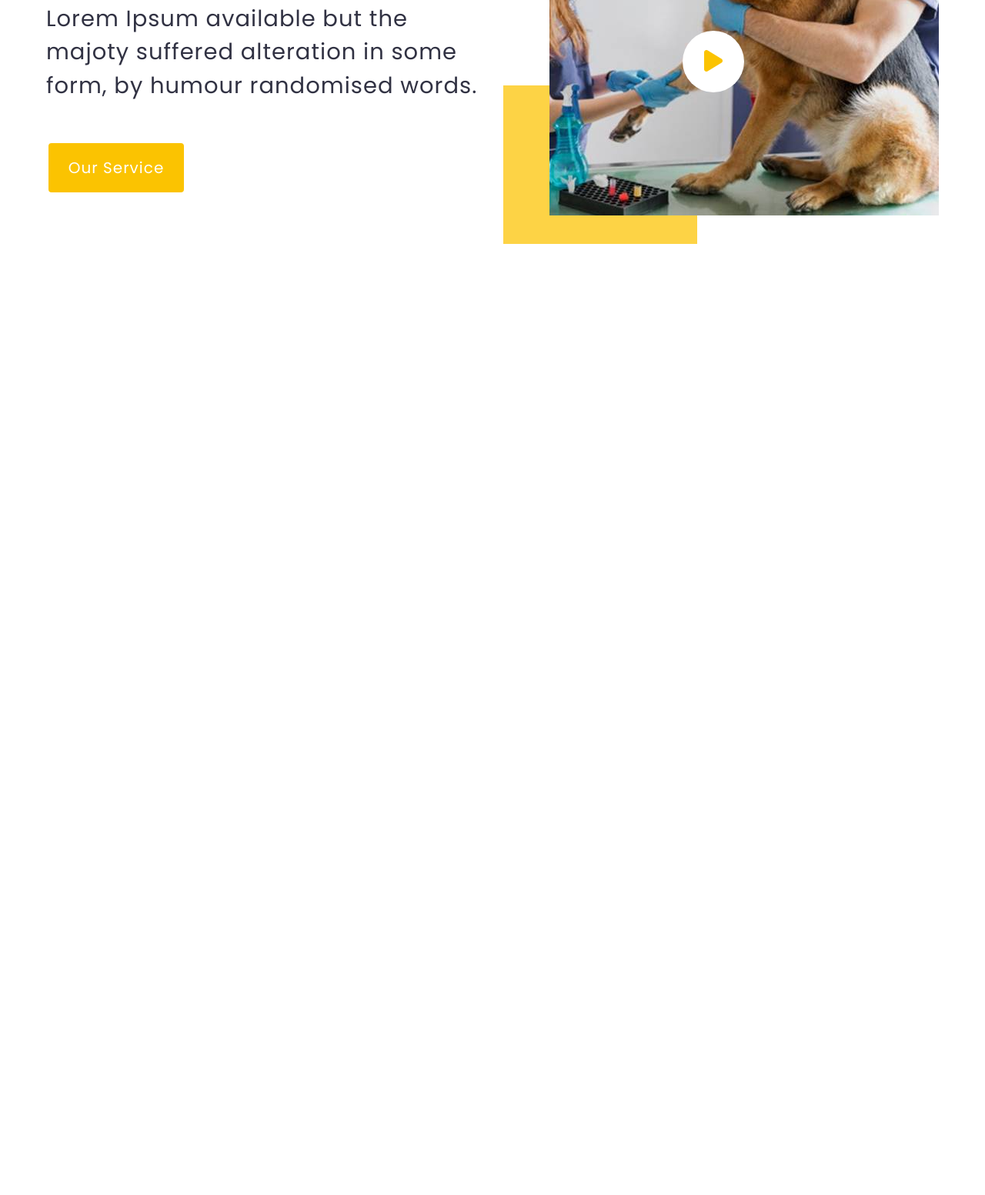
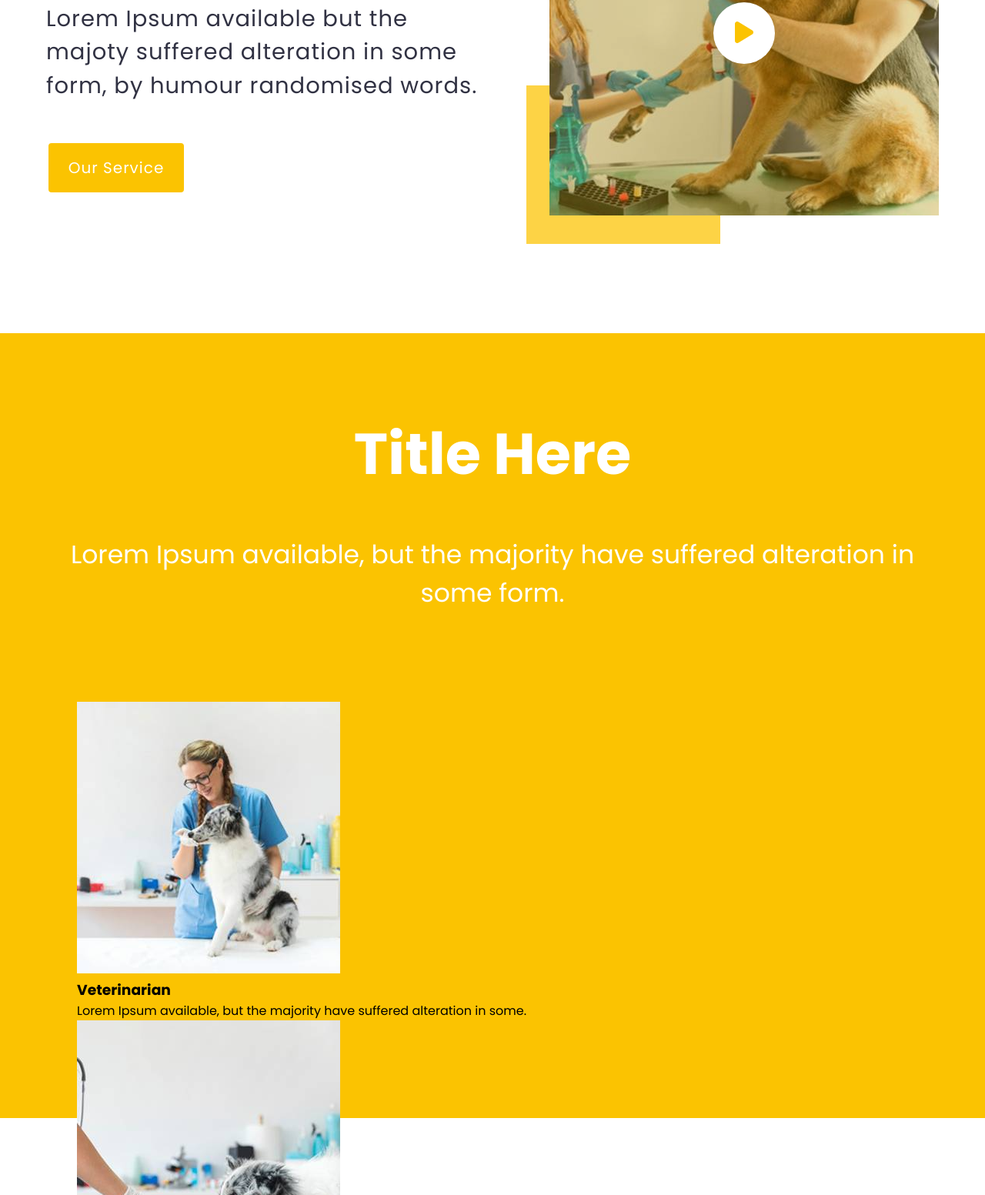
Before and after one commit to fernanda0829/site-veterinary-clinic, a plain HTML site: page index.html in a window 1280 px wide. Shown: the part 1247-2800 px from the top of the page at 77% size. Before the commit the page ends 1680 px from the top, so only its background shows below. Drawn offline with Linux system fonts and the light colour scheme.

Commit message:
Section 2 finalizada, iniciando estruturação da section "Service".

```diff
--- a/assets/reset.css
+++ b/assets/reset.css
@@ -22,6 +22,7 @@ li {
 a {
   text-decoration: none;
   cursor: pointer;
+  color: #000;
 }
 
 button {
--- a/assets/style.css
+++ b/assets/style.css
@@ -145,6 +145,7 @@
   height: 780px;
   padding: 140px 0;
   box-sizing: border-box;
+  background-color: #fff;
 }
 
 .content .content-description h2 {
@@ -180,6 +181,7 @@
 
 .content-video {
   position: relative;
+  margin-left: 90px;
 }
 
 .content .content-video .bg {
@@ -189,20 +191,19 @@
   position: absolute;
   z-index: 0;
   bottom: -30px;
-  left: 30px;
+  left: -30px;
 }
 
-/* .content .video-thumb .mask-thumb {
-  max-width: 506px;
-  margin-left: 90px;
-  position: relative;
+.content .video-thumb .mask-thumb {
+  width: 506px;
+  height: 480px;
+  position: absolute;
   z-index: 2;
-  color: rgba(217, 171, 0, 0.3);
-} */
+  background-color: rgba(217, 171, 0, 0.3);
+}
 
 .content .video-thumb {
   max-width: 506px;
-  margin-left: 90px;
   position: relative;
   z-index: 1;
 }
@@ -217,11 +218,47 @@
   align-items: center;
   position: absolute;
   z-index: 3;
-  top: calc(480px / 2);
-  right: calc(506px / 2);
+  top: 50%;
+  left: 50%;
+  transform: translate(-50%, -50%);
 }
 
 .content .circle-bg .video-icon-play {
   color: #fbc301;
   font-size: 32px;
 }
+
+#service .container-service {
+  width: 1160px;
+  padding: 100px 0;
+  box-sizing: border-box;
+}
+
+#service {
+  display: flex;
+  justify-content: center;
+  height: 1020px;
+
+  background-color: #fbc301;
+}
+
+#service .service-text {
+  text-align: center;
+  color: #fff;
+}
+
+#service .service-text h2 {
+  font-size: 75px;
+  font-weight: 700;
+  margin-bottom: 50px;
+}
+
+#service .service-text p {
+  font-size: 33px;
+  margin-bottom: 100px;
+}
+
+#service .service-box {
+  display: flex;
+  flex-direction: column;
+}
--- a/index.html
+++ b/index.html
@@ -16,7 +16,7 @@
       crossorigin="anonymous"
     ></script>
     <link rel="stylesheet" href="assets/style.css" />
-    <title>Clínica Veterinária</title>
+    <title>Veterinary Clinic</title>
   </head>
   <body>
     <header id="header">
@@ -89,6 +89,51 @@
           </div>
         </div>
       </section>
+      <section id="service">
+        <div class="container-service">
+          <div class="service-text">
+            <h2>Title Here</h2>
+            <p>
+              Lorem Ipsum available, but the majority have suffered alteration
+              in some form.
+            </p>
+          </div>
+          <div class="service-box">
+            <ul>
+              <li>
+                <a href=""
+                  ><img src="assets/jpg/service-img01.jpg" alt="" />
+                  <h3>Veterinarian</h3>
+                  <p>
+                    Lorem Ipsum available, but the majority have suffered
+                    alteration in some.
+                  </p></a
+                >
+              </li>
+              <li>
+                <a href=""
+                  ><img src="assets/jpg/service-img02.jpg" alt="" />
+                  <h3>Vaccination Care</h3>
+                  <p>
+                    Lorem Ipsum available, but the majority have suffered
+                    alteration in some.
+                  </p></a
+                >
+              </li>
+              <li>
+                <a href=""
+                  ><img src="assets/jpg/service-img03.jpg" alt="" />
+                  <h3>Dental Care</h3>
+                  <p>
+                    Lorem Ipsum available, but the majority have suffered
+                    alteration in some.
+                  </p></a
+                >
+              </li>
+            </ul>
+          </div>
+        </div>
+      </section>
     </main>
   </body>
 </html>
```
Also changed, not shown: assets/jpg/service-img01.jpg (added), assets/jpg/service-img02.jpg (added), assets/jpg/service-img03.jpg (added).
